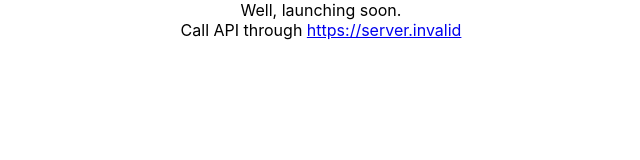
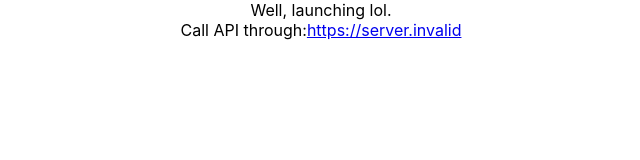
Before and after one commit to sgyyz/react-circleci, a React (Create React App) app: page / in a window 1280 px wide. Shown: the top 160 px of the page, without its empty margins (319-959 px from the left). Built offline with nearby package versions, Linux system fonts and the light colour scheme; no server answers.

Commit message:
update the text

```diff
--- a/src/App.js
+++ b/src/App.js
@@ -4,9 +4,9 @@ import './App.css';
 function App() {
   return (
     <div className="App">
-      Well, launching {process.env.REACT_APP_ENV} soon.
+      Well, launching {process.env.REACT_APP_ENV} lol.
       <br />
-      Call API through{' '}
+      Call API through:
       <a href={process.env.REACT_APP_API_URL}>
         {process.env.REACT_APP_API_URL}
       </a>
```
